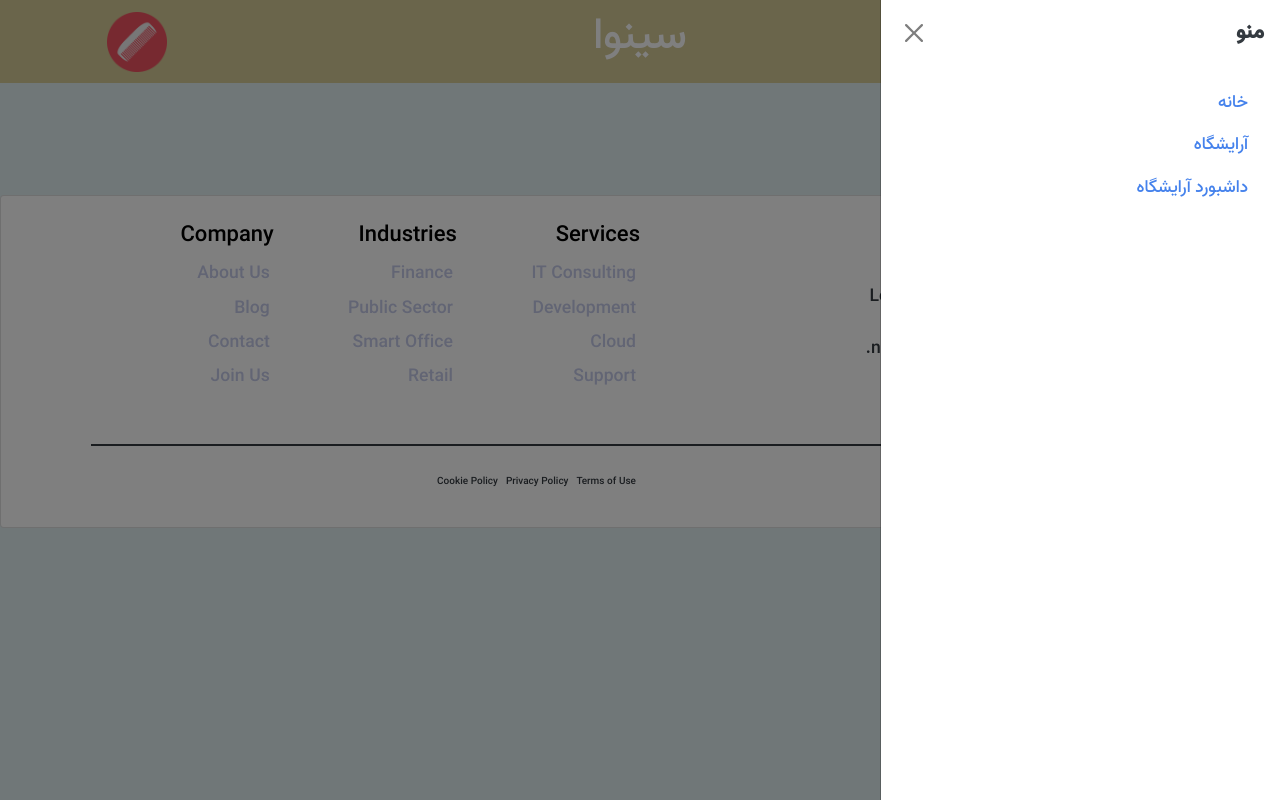
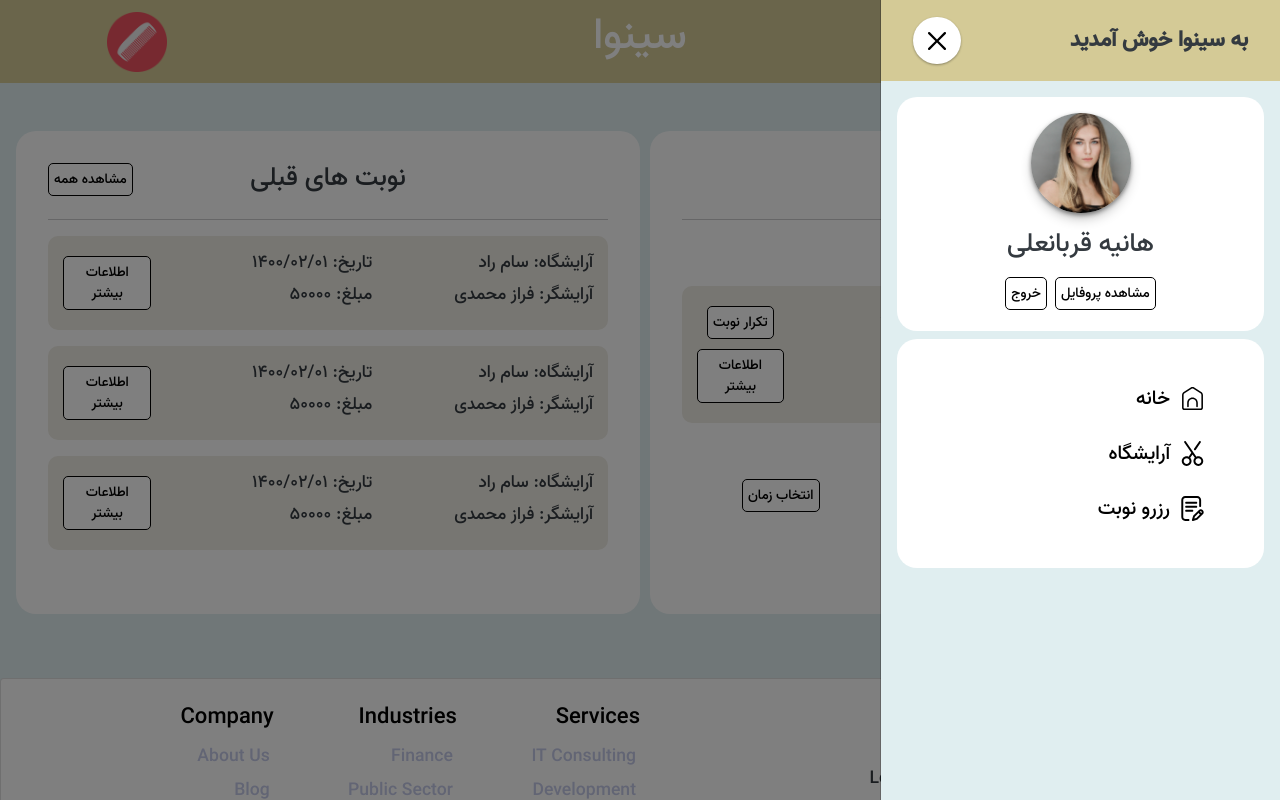
Before and after one commit to Moein-Gh/HairSaloonBookingApp_FrontEnd, a React (Create React App) app: page /UserprofileScreen in a window 1280 px wide. Both pictures are taken after a click on the button 1142 px from the left and 37 px from the top of the page. Shown: the top 800 px of the page. Built offline with nearby package versions, Linux system fonts and the light colour scheme.

Commit message:
navigation styled

```diff
--- a/src/App.js
+++ b/src/App.js
@@ -9,6 +9,8 @@ import Header from "./components/Header";
 import Footer from "./components/Footer";
 import BarberShopScreen from "./screens/BarberShopScreen";
 import BarberDashboard from "./screens/BarberDashboard";
+import UserprofileScreen from "./screens/UserprofileScreen";
+import BookingScreen from "./screens/BookingScreen";
 function App() {
   return (
     <Router>
@@ -26,9 +28,14 @@ function App() {
                     element={<BarberShopScreen />}
                   />
                   <Route
-                    path="/barberDashboard"
+                    path="/bookingScreen"
                     exact
-                    element={<BarberDashboard />}
+                    element={<BookingScreen />}
+                  />
+                  <Route
+                    path="/UserprofileScreen"
+                    exact
+                    element={<UserprofileScreen />}
                   />
                 </Routes>
               </Col>
--- a/src/components/AppointmentHistory.js
+++ b/src/components/AppointmentHistory.js
@@ -33,7 +33,7 @@ const appointments = [
 const AppointmentHistory = () => {
   return (
     <>
-      <Col className="defaultContainer h100 mt-3">
+      <Col className="defaultContainer h-100 mt-3">
         <div className="flex-center position-relative">
           <h4 className="">نوبت های قبلی</h4>
           <Link to={"/"} className="topLeftAbsoluteButton">
--- a/src/components/NavItem.js
+++ b/src/components/NavItem.js
@@ -1,15 +1,21 @@
 import React from "react";
 import { NavLink } from "react-router-dom";
 
-const NavItem = ({ navItem }) => {
+const NavItem = ({ navItem, setShow }) => {
   return (
     <>
-      <NavLink
-        to={navItem.link}
-        className={(isActive) => "nav-link" + (!isActive ? " unselected" : "")}
-      >
-        {navItem.title}
-      </NavLink>
+      <div className={`navLinkContainer`}>
+        <NavLink
+          to={navItem.link}
+          className={`nav-link d-flex`}
+          onClick={() => {
+            setShow(false);
+          }}
+        >
+          {navItem.iconTag && navItem.iconTag}
+          <h3 className="navLinkText">{navItem.title}</h3>
+        </NavLink>
+      </div>
     </>
   );
 };
--- a/src/components/NewAppointment.js
+++ b/src/components/NewAppointment.js
@@ -14,7 +14,7 @@ let appointment = {
 const NewAppointment = () => {
   return (
     <>
-      <Col className="defaultContainer h100 mt-3">
+      <Col className="defaultContainer h-100 mt-3">
         <div className="flex-center position-relative">
           <h4 className="">نوبت جدید</h4>
         </div>
--- a/src/components/SideBar.js
+++ b/src/components/SideBar.js
@@ -1,5 +1,6 @@
 import React, { useState } from "react";
-import { Button, Offcanvas } from "react-bootstrap";
+import { Button, Col, Image, Offcanvas, Row } from "react-bootstrap";
+import { Link } from "react-router-dom";
 import NavItem from "./NavItem";
 
 function SideBar() {
@@ -13,19 +14,60 @@ function SideBar() {
       title: "خانه",
       link: "/",
       isActive: false,
+      iconTag: (
+        <svg height="25" viewBox="0 0 48 48" width="25">
+          <g id="Home">
+            <path d="m40.86 11.381-13.525-8.678c-1.871-1.2-4.8-1.2-6.67 0l-13.524 8.679c-1.833 1.176-3.215 3.705-3.215 5.883v24.391c0 2.481 2.019 4.5 4.5 4.5h31.148c2.481 0 4.5-2.019 4.5-4.5v-24.391c0-2.179-1.382-4.707-3.214-5.884zm.214 30.274c0 .827-.673 1.5-1.5 1.5h-31.148c-.827 0-1.5-.673-1.5-1.5v-24.39c0-1.141.875-2.742 1.835-3.358l13.524-8.679c.449-.288 1.082-.432 1.715-.432s1.266.144 1.714.432l13.525 8.678c.961.616 1.835 2.217 1.835 3.358zm-17.074-19.494c-5.632 0-10.213 4.582-10.213 10.213v6.793c0 .828.671 1.5 1.5 1.5s1.5-.672 1.5-1.5v-6.793c0-3.978 3.236-7.214 7.213-7.214s7.213 3.236 7.213 7.214v6.793c0 .828.672 1.5 1.5 1.5s1.5-.672 1.5-1.5v-6.793c0-5.632-4.581-10.213-10.213-10.213z" />
+          </g>
+        </svg>
+      ),
     },
     {
       title: "آرایشگاه",
       link: "/barberShop",
       isActive: false,
+      iconTag: (
+        <svg
+          xmlns="http://www.w3.org/2000/svg"
+          id="Capa_1"
+          enable-background="new 0 0 512.002 512.002"
+          height="25"
+          viewBox="0 0 512 512"
+          width="25"
+        >
+          <g id="Scissors">
+            <g>
+              <path d="m293.541 187.321c-9.116-6.237-11.451-18.683-5.215-27.799l103.168-150.812c6.237-9.116 18.681-11.452 27.8-5.215 9.116 6.237 11.451 18.683 5.215 27.8l-103.168 150.811c-6.255 9.143-18.707 11.434-27.8 5.215z" />
+            </g>
+            <path d="m376.001 312.002c-14.105 0-27.534 2.941-39.715 8.233l-215.843-311.621c-6.29-9.081-18.749-11.343-27.83-5.053-9.08 6.289-11.342 18.749-5.053 27.829l144.462 208.564-56.222 80.318c-12.203-5.315-25.661-8.27-39.798-8.27-55.14 0-100 44.86-100 100s44.86 100 100 100 100-44.86 100-100c0-26.609-10.449-50.822-27.457-68.757l47.761-68.23 47.214 68.164c-17.044 17.942-27.518 42.182-27.518 68.823 0 55.14 44.86 100 100 100s100-44.86 100-100-44.861-100-100.001-100zm-240 160c-33.084 0-60-26.916-60-60s26.916-60 60-60 60 26.916 60 60-26.916 60-60 60zm240 0c-33.084 0-60-26.916-60-60s26.916-60 60-60 60 26.916 60 60-26.916 60-60 60z" />
+          </g>
+        </svg>
+      ),
     },
+
     {
-      title: "داشبورد آرایشگاه",
-      link: "/barberDashboard",
+      title: "رزرو نوبت",
+      link: "/bookingScreen",
       isActive: false,
+      iconTag: (
+        <svg height="25" viewBox="0 0 512 512" width="25">
+          <g>
+            <g>
+              <g>
+                <path d="M352.459,220c0-11.046-8.954-20-20-20h-206c-11.046,0-20,8.954-20,20s8.954,20,20,20h206     C343.505,240,352.459,231.046,352.459,220z" />
+                <path d="M126.459,280c-11.046,0-20,8.954-20,20c0,11.046,8.954,20,20,20H251.57c11.046,0,20-8.954,20-20c0-11.046-8.954-20-20-20     H126.459z" />
+                <path d="M173.459,472H106.57c-22.056,0-40-17.944-40-40V80c0-22.056,17.944-40,40-40h245.889c22.056,0,40,17.944,40,40v123     c0,11.046,8.954,20,20,20c11.046,0,20-8.954,20-20V80c0-44.112-35.888-80-80-80H106.57c-44.112,0-80,35.888-80,80v352     c0,44.112,35.888,80,80,80h66.889c11.046,0,20-8.954,20-20C193.459,480.954,184.505,472,173.459,472z" />
+                <path d="M467.884,289.572c-23.394-23.394-61.458-23.395-84.837-0.016l-109.803,109.56c-2.332,2.327-4.052,5.193-5.01,8.345     l-23.913,78.725c-2.12,6.98-0.273,14.559,4.821,19.78c3.816,3.911,9,6.034,14.317,6.034c1.779,0,3.575-0.238,5.338-0.727     l80.725-22.361c3.322-0.92,6.35-2.683,8.79-5.119l109.573-109.367C491.279,351.032,491.279,312.968,467.884,289.572z      M333.776,451.768l-40.612,11.25l11.885-39.129l74.089-73.925l28.29,28.29L333.776,451.768z M439.615,346.13l-3.875,3.867     l-28.285-28.285l3.862-3.854c7.798-7.798,20.486-7.798,28.284,0C447.399,325.656,447.399,338.344,439.615,346.13z" />
+                <path d="M332.459,120h-206c-11.046,0-20,8.954-20,20s8.954,20,20,20h206c11.046,0,20-8.954,20-20S343.505,120,332.459,120z" />
+              </g>
+            </g>
+          </g>
+        </svg>
+      ),
     },
   ];
-
+  let image = "./images/profile.jpg";
+  let name = "هانیه قربانعلی";
   return (
     <>
       <div>
@@ -35,14 +77,44 @@ function SideBar() {
           </svg>
         </button>
 
-        <Offcanvas show={show} onHide={handleClose} placement={"end"}>
+        <Offcanvas
+          show={show}
+          onHide={handleClose}
+          placement={"end"}
+          className="menuContainer"
+        >
           <Offcanvas.Header closeButton>
-            <Offcanvas.Title>منو</Offcanvas.Title>
+            <Offcanvas.Title>به سینوا خوش آمدید</Offcanvas.Title>
           </Offcanvas.Header>
           <Offcanvas.Body>
-            {navLinks.map((item) => {
-              return <NavItem navItem={item} />;
-            })}
+            <Col>
+              <Row>
+                <div className="profileImageContainer defaultContainer">
+                  <Image src={image} className="menuProfileImage" />
+                  <h4>{name}</h4>
+                  <Link to={"/UserprofileScreen"}>
+                    <button className="btn mt-3 mx-1">مشاهده پروفایل</button>
+                  </Link>
+                  <Link to={"/"}>
+                    <button className="btn mt-3 mx-1">خروج</button>
+                  </Link>
+                </div>
+              </Row>
+            </Col>
+
+            <Row>
+              <Col className="defaultContainer mt-2">
+                {navLinks.map((item) => {
+                  return (
+                    <NavItem
+                      navItem={item}
+                      key={item.title}
+                      setShow={setShow}
+                    />
+                  );
+                })}
+              </Col>
+            </Row>
           </Offcanvas.Body>
         </Offcanvas>
       </div>
--- /dev/null
+++ b/src/screens/BookingScreen.js
@@ -0,0 +1,7 @@
+import React from "react";
+
+const BookingScreen = () => {
+  return <div>BookingScreen</div>;
+};
+
+export default BookingScreen;
--- /dev/null
+++ b/src/screens/UserprofileScreen.js
@@ -0,0 +1,12 @@
+import React from "react";
+import Appointments from "../components/Appointments";
+
+const UserprofileScreen = () => {
+  return (
+    <>
+      <Appointments />
+    </>
+  );
+};
+
+export default UserprofileScreen;
--- a/src/style.css
+++ b/src/style.css
@@ -4,6 +4,7 @@
 }
 :root {
   --light-grey: #a8afbb;
+  --light-blue:#e0eef0;
   --gold: #d4ca96;
   --light-gold: #f3eed1;
   --lightest-gold: #eeece4;
@@ -17,10 +18,11 @@ h1{
   text-decoration: none !important;
   color: white;
 }
+
 .w-100 {
   width: 100%;
 }
-.h100{
+.h-100{
   height: 100%;
 }
 .text-align-center {
@@ -92,7 +94,7 @@ li {
 /* Page */
 body {
   margin: 0;
-  background-color: #e0eef0;
+  background-color: var(--light-blue);
 }
 *,
 *::before,
@@ -174,7 +176,7 @@ header {
 }
 .menuButton:hover{
   transform: scale(1.1);
-  transition: all 0.2s ease-in-out;
+  transition: all 0.1s ease-in-out;
 }
 
 .menuIcon{
@@ -182,6 +184,74 @@ header {
   height: 100%;
 
 }
+
+.menuContainer{
+background-color: var(--light-blue);
+}
+
+.profileImageContainer{
+  text-align: center;
+  padding: 1rem 1rem;
+
+}
+
+.menuProfileImage{
+  width: 100px;
+  aspect-ratio: 1;
+  object-fit: cover;
+  border-radius: 50%;
+  /* padding: 10px; */
+  box-shadow: rgba(0, 0, 0, 0.4) 0px 2px 4px, rgba(0, 0, 0, 0.3) 0px 7px 13px -3px, rgba(0, 0, 0, 0.2) 0px -3px 0px inset;
+  margin-bottom: 1rem;
+}
+
+.offcanvas-header{
+  padding: 1.5rem 2rem !important;
+background-color: var(--gold);
+}
+
+.offcanvas-header .btn-close{
+box-shadow: rgb(0 0 0 / 12%) 0px 1px 3px, rgb(0 0 0 / 24%) 0px 1px 2px !important;
+background-color: white;
+border-radius: 50%;
+padding: 15px;
+opacity: 1 !important;
+}
+.btn-close:hover{
+  transform: scale(1.1);
+  transition: all 0.1s ease-in-out;
+}
+
+.profileImageContainer h4{
+margin-bottom: 0 !important;
+}
+
+/* navigation  */
+.navLinkContainer{
+  padding: 7px;
+}
+.active{
+ border-right: 4px solid var(--gold) !important;
+}
+.navLink{
+  display: flex;
+  align-items: center;
+  justify-content: center;
+}
+.nav-link{
+border-right: 4px solid transparent;
+}
+.navLinkText{
+  font-size: 20px;
+  color: black;
+  margin: auto 10px;
+}
+.nav-link h3{
+margin-bottom: 0 !important;
+}
+
+
+/* -- navigation  */
 
 /* -- menu */
 
```
Also changed, not shown: src/components/Appointment.js (+14 -14 lines), public/images/profile.jpg (added).
